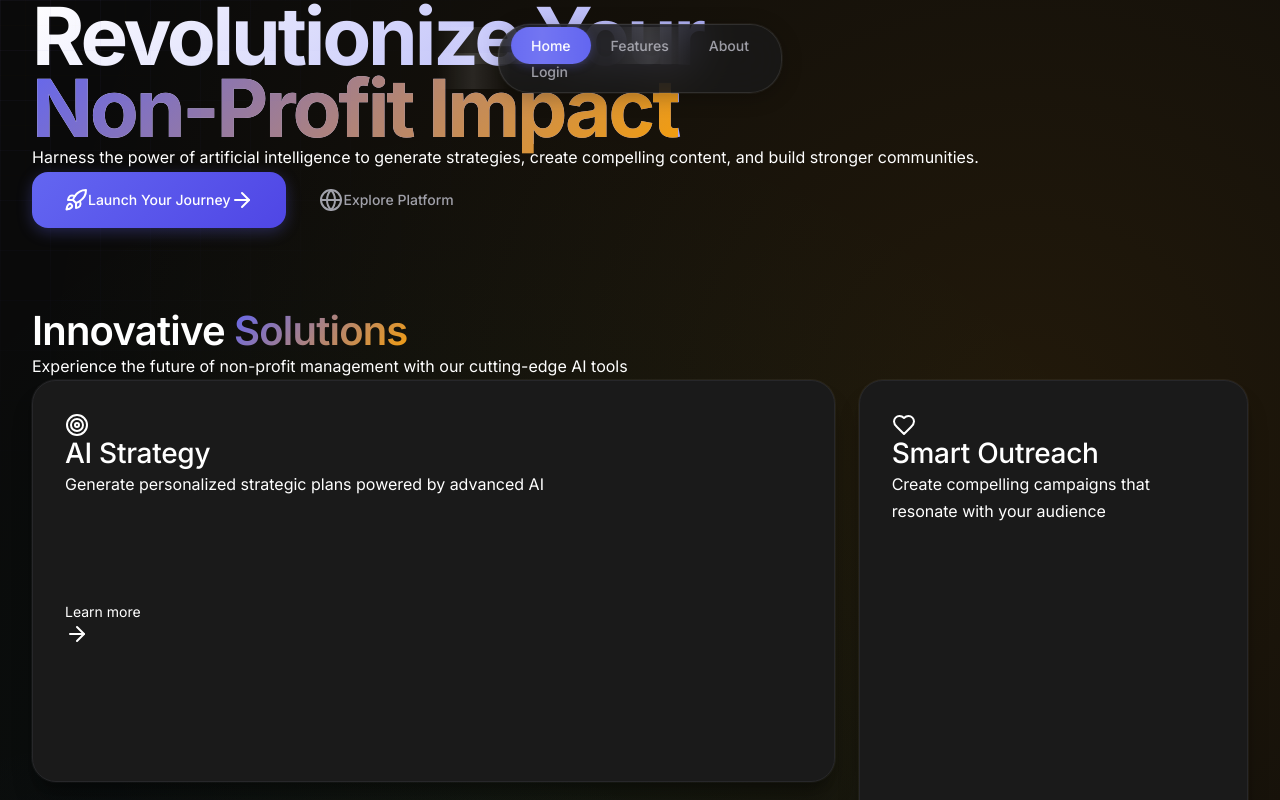
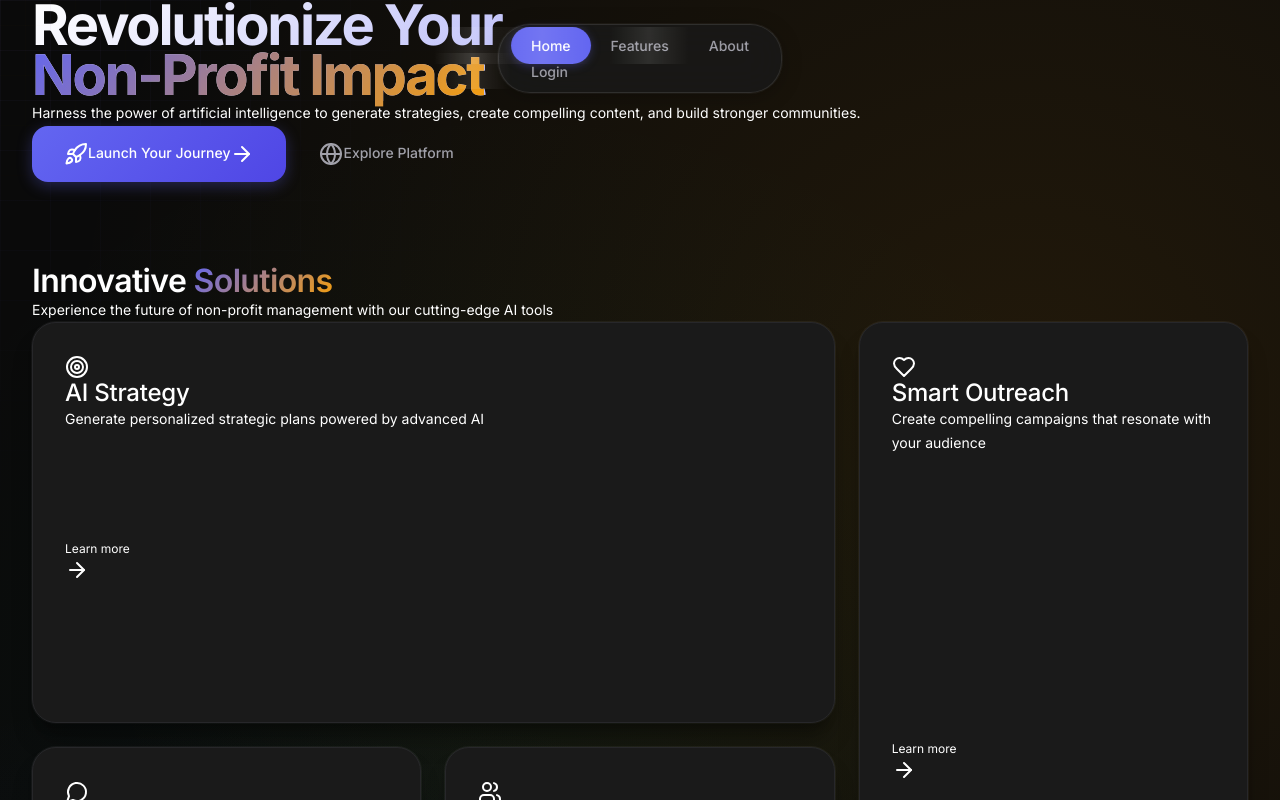
Before and after one commit to AQnorman/E-CLARIA-Frontend, a Next.js app: page / in a window 1280 px wide. Shown: the top 800 px of the page. Built offline with nearby package versions, Linux system fonts and the light colour scheme; no server answers.

Commit message:
Reduce font sizes across the entire app

```diff
--- a/app/globals.css
+++ b/app/globals.css
@@ -52,7 +52,7 @@ body {
 
 /* Typography System */
 .text-display {
-  font-size: clamp(2.5rem, 8vw, 5rem);
+  font-size: clamp(2rem, 6vw, 3.5rem);
   font-weight: 700;
   line-height: 0.9;
   letter-spacing: -0.04em;
@@ -63,27 +63,27 @@ body {
 }
 
 .text-heading {
-  font-size: clamp(1.75rem, 4vw, 2.5rem);
+  font-size: clamp(1.5rem, 3vw, 2rem);
   font-weight: 600;
   line-height: 1.1;
   letter-spacing: -0.02em;
 }
 
 .text-subheading {
-  font-size: clamp(1.25rem, 3vw, 1.75rem);
+  font-size: clamp(1.125rem, 2.5vw, 1.5rem);
   font-weight: 500;
   line-height: 1.2;
   letter-spacing: -0.01em;
 }
 
 .text-body {
-  font-size: 1rem;
+  font-size: 0.875rem;
   font-weight: 400;
   line-height: 1.7;
 }
 
 .text-small {
-  font-size: 0.875rem;
+  font-size: 0.75rem;
   font-weight: 400;
   line-height: 1.5;
 }
```
